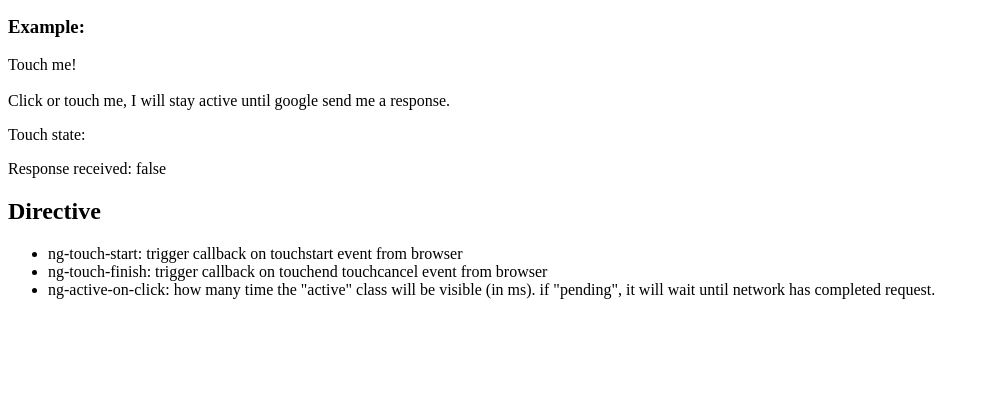
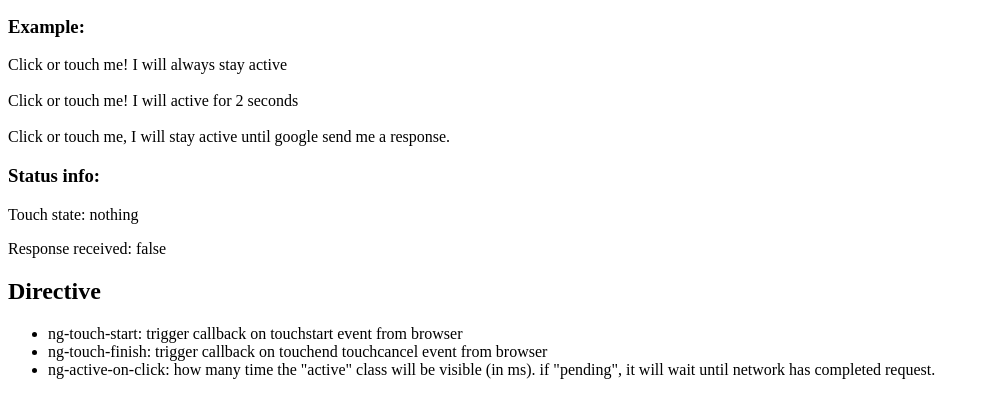
Before and after one commit to francetv/ftv-angular-touchevents, a website: page demo.html in a window 1280 px wide. Shown: the part 137-554 px from the top of the page, without its empty margins (0-990 px from the left). Drawn offline with nearby package versions, Linux system fonts and the light colour scheme.

Commit message:
demo : add missing example

```diff
--- a/demo.html
+++ b/demo.html
@@ -20,8 +20,14 @@
     <h3>Example:</h3>
     <div ng-touch-start="touchStart()"
          ng-touch-finish="touchFinish()"
+         ng-active-on-click>
+      Click or touch me! I will always stay active
+    </div>
+    <br>
+    <div ng-touch-start="touchStart()"
+         ng-touch-finish="touchFinish()"
          ng-active-on-click="2000">
-      Touch me!
+      Click or touch me! I will active for 2 seconds
     </div>
     <br>
     <div ng-touch-start="touchStart()"
@@ -30,6 +36,7 @@
          ng-click="getGoogle()">
       Click or touch me, I will stay active until google send me a response.
     </div>
+    <h3>Status info:</h3>
     <p>Touch state: {{state}}</p>
     <p>Response received: {{responseReceived}}</p>
     <h2>Directive</h2>
--- a/demo/index.js
+++ b/demo/index.js
@@ -1,6 +1,8 @@
 angular.module('demoApp', ['ftv.component.touchEvents']);
 angular.module('demoApp').controller('DemoController', ['$scope', '$http', function($scope, $http) {
     $scope.responseReceived = false;
+    $scope.state = "nothing";
+
     $scope.touchStart = function() {
         console.log('Touch start');
         $scope.state = "start";
```
